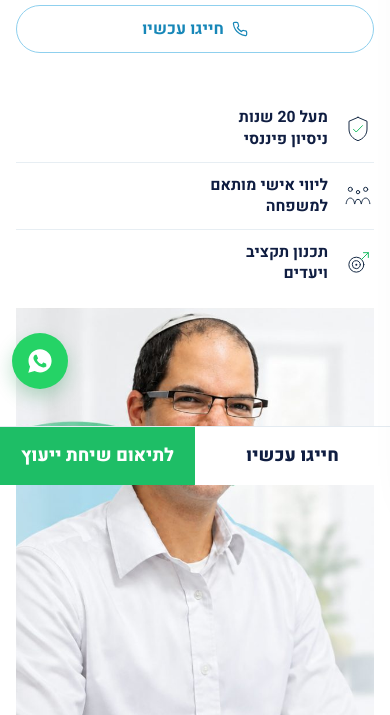
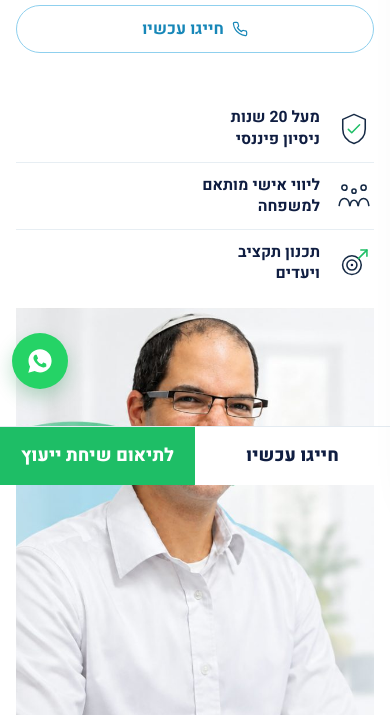
Before and after one commit to botmoar/Grok, a WordPress theme: template amichai-marx-wp/wp-content/themes/amichai-marx/front-page.php in a window 390 px wide. Shown: the part 359-1074 px from the top of the page. Run offline with PHP 8.4 and a stand-in for WordPress, Linux system fonts and the light colour scheme; the site name, menu and one post (Sample post) are stand-ins, and other content is empty; some libraries are stand-ins or nearby versions.

Commit message:
Enlarge the homepage benefit icons.
The shield, people, and target marks were small next to the two-line labels. They are 48px on desktop and 40px on a phone, with a slightly heavier stroke.

Co-authored-by: botmoar <botmoar@users.noreply.github.com>

```diff
--- a/amichai-marx-wp/wp-content/themes/amichai-marx/assets/css/main.css
+++ b/amichai-marx-wp/wp-content/themes/amichai-marx/assets/css/main.css
@@ -309,13 +309,13 @@ p { margin: 0 0 1rem; }
 }
 .am-trust li + li { border-inline-start: 1px solid #e7eef3; }
 .am-trust svg {
-  width: 40px;
-  height: 40px;
+  width: 48px;
+  height: 48px;
   display: block;
-  margin: 0 auto 10px;
+  margin: 0 auto 12px;
   fill: none;
   stroke: var(--navy-2);
-  stroke-width: 1.5;
+  stroke-width: 1.85;
   stroke-linecap: round;
   stroke-linejoin: round;
 }
@@ -1088,7 +1088,7 @@ p { margin: 0 0 1rem; }
     padding: 12px 0;
   }
   .am-trust li + li { border-inline-start: 0; border-top: 1px solid #e7eef3; }
-  .am-trust svg { margin: 0; width: 32px; height: 32px; }
+  .am-trust svg { margin: 0; width: 40px; height: 40px; }
   .am-actions .am-btn { width: 100%; }
   .am-hero h1 { font-size: 2.15rem; }
   .am-cta-band .am-email { font-size: 0.95rem; }
```
